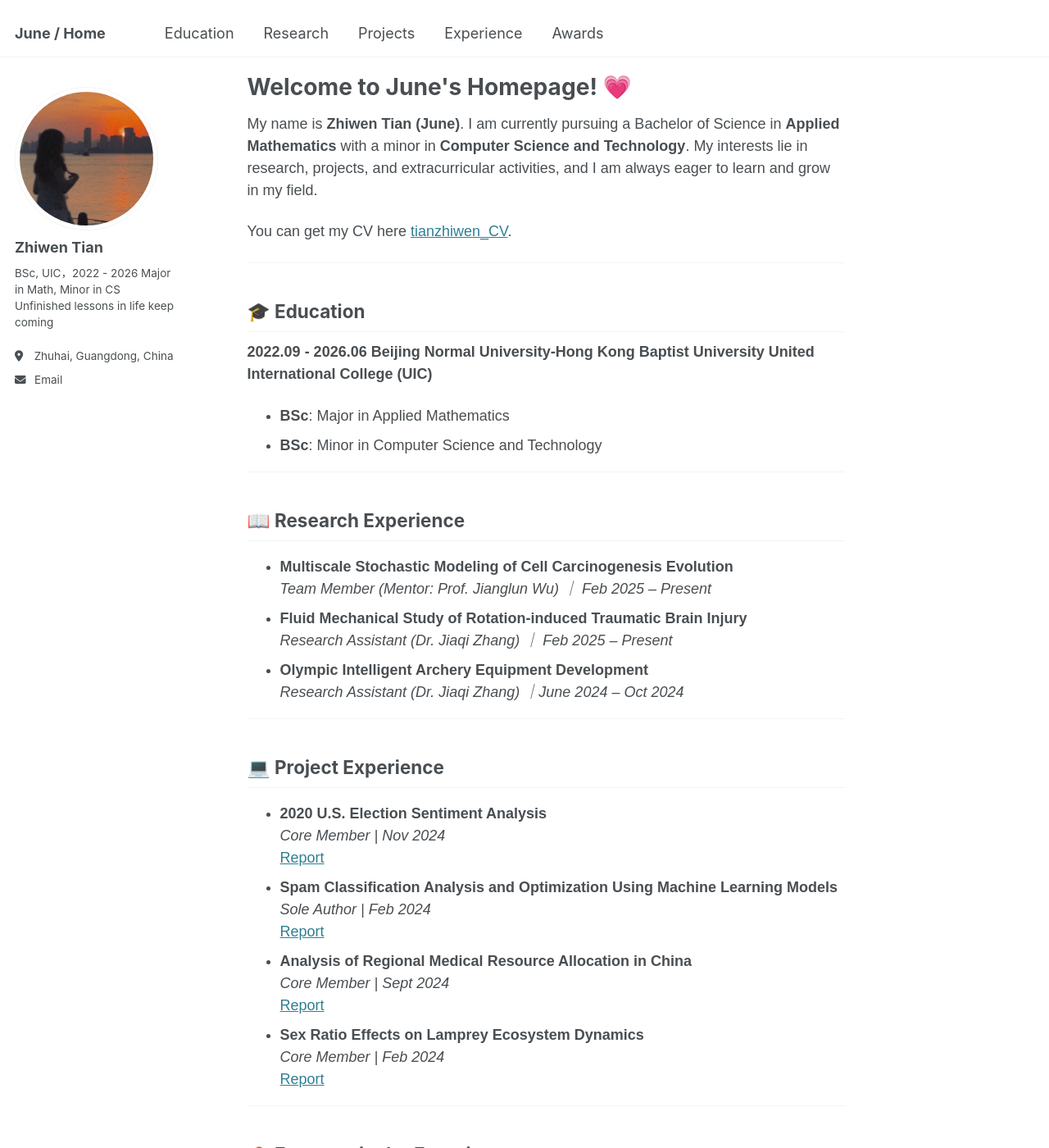
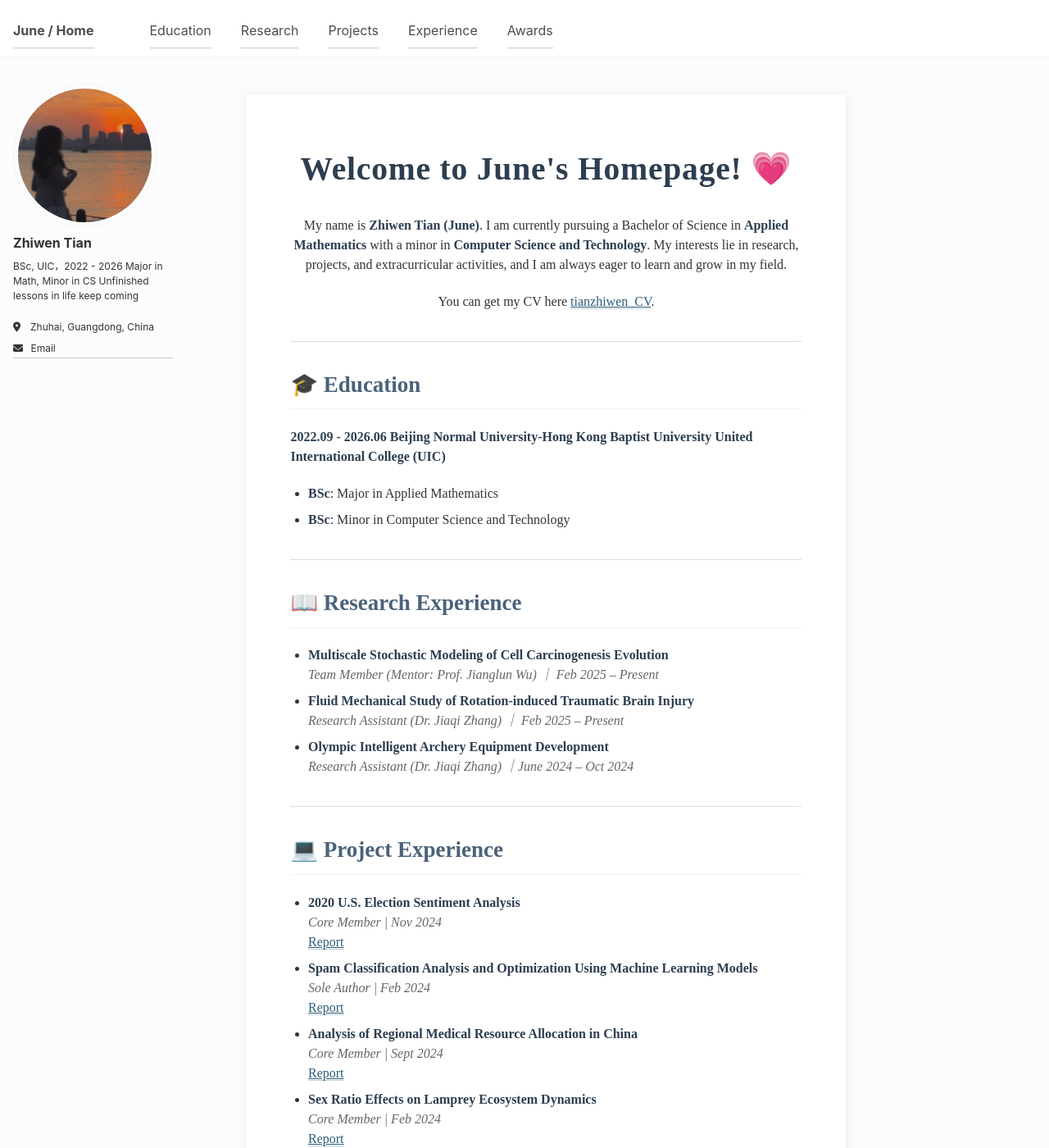
Before and after one commit to Orange1207/Orange1207.github.io, a Jekyll site: the page built from _pages/about.md, in a window 1280 px wide and 1400 px high. Shown: the whole window at 82% size. Built offline with Jekyll 4.4.1, drawn with Linux system fonts in a browser that asks for light colours.

Commit message:
Update custom.css

```diff
--- a/assets/css/custom.css
+++ b/assets/css/custom.css
@@ -1,56 +1,109 @@
-/* General styles */
-body {
-    font-family: Arial, sans-serif;
-    margin: 0;
-    padding: 0;
+/* custom.css */
+/* ================= 学术风格重置 ================= */
+:root {
+  --primary-color: #2c3e50;         /* 主标题色 */
+  --secondary-color: #4a627a;       /* 副标题色 */
+  --text-color: #333333;            /* 正文字色 */
+  --border-color: #d8dde3;          /* 分割线颜色 */
 }
 
-header {
-    padding: 20px;
-    text-align: center;
-    border-bottom: 20px ;
+/* ================= 基础排版 ================= */
+body {
+  font-family: 'Lora', 'Times New Roman', serif;
+  font-size: 16px;
+  line-height: 1.5;
+  color: var(--text-color);
+  background: #fcfcfc;
 }
 
 .container {
-    max-width: 50000px;
-    margin: 0 auto;
+  max-width: 900px;
+  margin: 0 auto;
+  padding: 2rem 3rem;
+  background: white;
+  box-shadow: 0 0 12px rgba(0,0,0,0.08);
 }
 
-.main-content {
-    padding: 20px;
-    width: 100%; /* Increase the width of the left content area */
-    float: center;
+/* ================= 标题系统 ================= */
+h1.center-text {
+  font-family: 'Playfair Display', serif;
+  font-size: 2.2rem;
+  color: var(--primary-color);
+  margin: 1.8rem 0;
+  text-align: center;
+  font-weight: 600;
+  letter-spacing: 0.02em;
 }
 
-footer {
-    text-align: center;
-    padding: 20px;
-    border-top: 20px  ;
+h2 {
+  font-family: 'Playfair Display', serif;
+  font-size: 1.5rem;
+  color: var(--secondary-color);
+  margin: 2rem 0 1.2rem;
+  padding-bottom: 0.3rem;
+  border-bottom: 1px solid var(--border-color);
 }
 
-// Include custom styles
-@import "custom";
-
-/* Custom styles */
-.sidebar {
-    width: 25%; /* Adjust the width here as needed */
-    padding: 20px;
-    background-color: #f8f9fa;
-    float: right;
-    magin-top: 50px; /* Add some margin to the top */
+/* ================= 内容区块 ================= */
+ul {
+  padding-left: 1.2rem;
+  margin: 1rem 0;
 }
 
+li {
+  margin-bottom: 0.8rem;
+  line-height: 1.5;
+}
+
+hr {
+  border: 0;
+  height: 1px;
+  background: var(--border-color);
+  margin: 2rem 0;
+}
+
+/* ================= 专业元素 ================= */
+strong {
+  font-weight: 600;
+  color: var(--primary-color);
+}
+
+a {
+  color: #2c5c7a;
+  text-decoration: none;
+  border-bottom: 1px solid rgba(44,92,122,0.3);
+}
+
+a:hover {
+  color: #1a3a4d;
+  border-bottom-color: currentColor;
+}
+
+.center-text {
+  text-align: center;
+  max-width: 760px;
+  margin: 0 auto;
+}
+
+/* ================= 学术细节 ================= */
+em {
+  font-style: italic;
+  color: #666666;
+}
+
+/* ================= 响应式设计 ================= */
 @media (max-width: 768px) {
-    .sidebar {
-        width: 100%;
-        margin-right: 0;
-        float: none;
-    }
+  .container {
+    padding: 1.5rem;
+    margin: 1rem;
+    box-shadow: none;
+  }
 
-    .main-content {
-        width: 100%;
-        margin-right: 0;
-        float: none;
-    }
+  h1.center-text {
+    font-size: 1.8rem;
+  }
 
+  h2 {
+    font-size: 1.3rem;
+  }
 }
```
